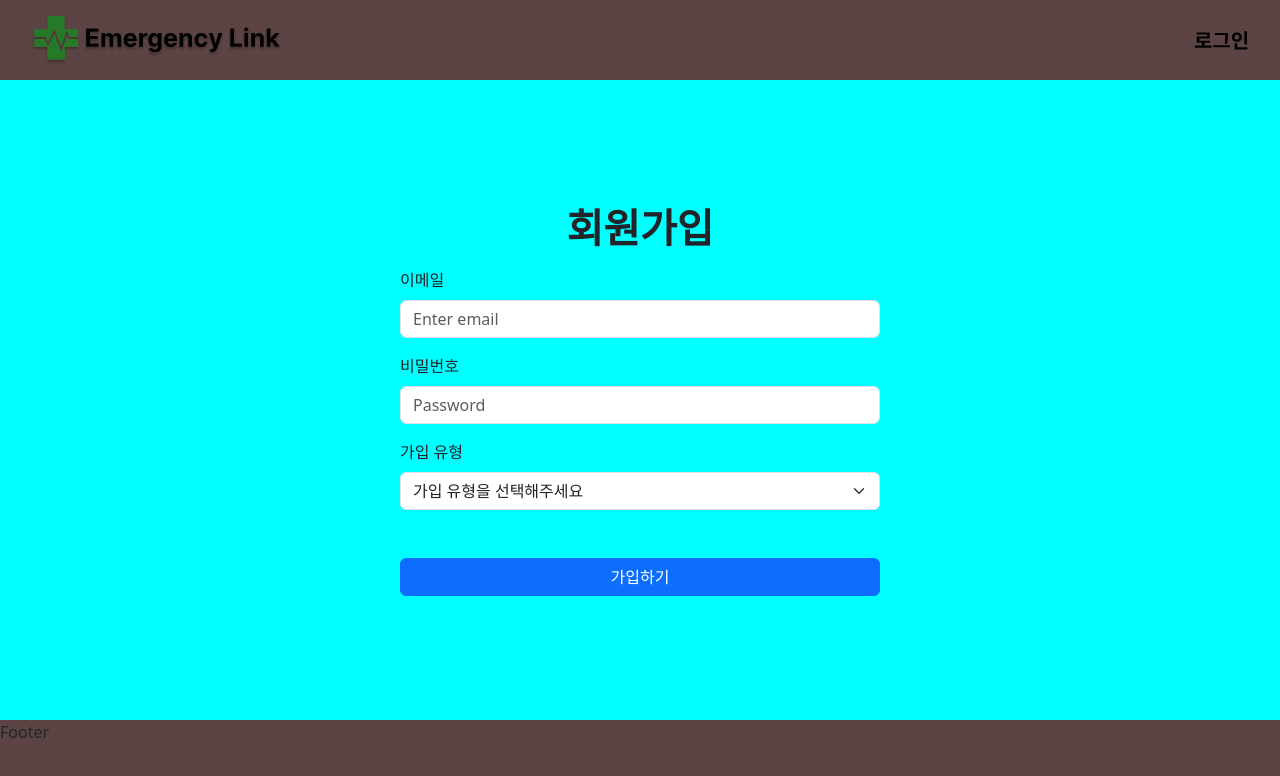
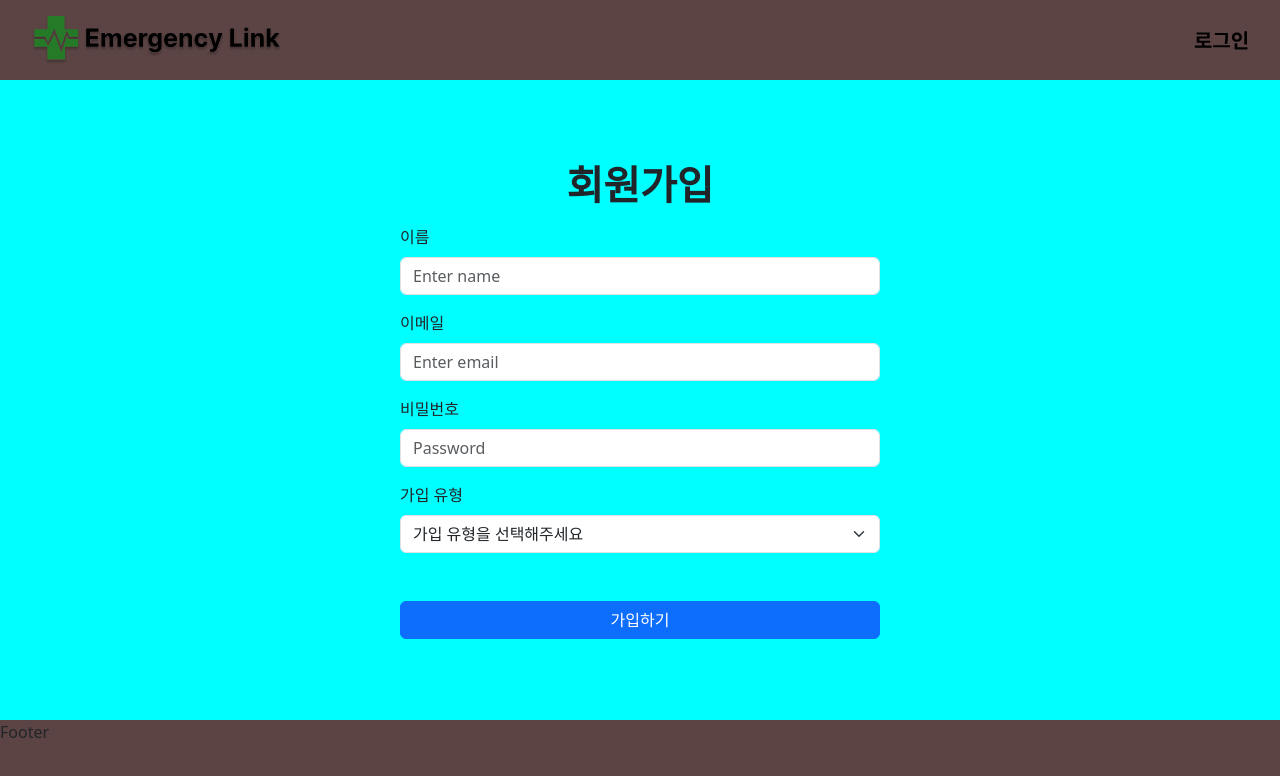
Before and after one commit to BeA-Pro/Emergency-Link, a React (Create React App) app in the folder el-front/: page /join in a window 1280 px wide. Shown: the top 776 px of the page. Built offline with nearby package versions, Linux system fonts and the light colour scheme; no server answers.

Commit message:
feat: webconfig front url 변경

```diff
--- a/el-front/src/apis/apis.ts
+++ b/el-front/src/apis/apis.ts
@@ -1,4 +1,4 @@
-import { LoginData, JoinData } from "@/types/Types";
+import { LoginData, UserInfoDto } from "@/types/Types";
 import axios from 'axios';
 
 const API_BASE_URL = process.env.REACT_APP_API_BASE_URL;
@@ -18,7 +18,7 @@ export const checkUser = async (token:String|null): Promise<number> =>{
   }
 }
 
-export const fetchJoinData = async (joinData: JoinData): Promise<String> => {
+export const fetchJoinData = async (joinData: UserInfoDto): Promise<String> => {
   try {
     const response = await axios.post(`${API_BASE_URL}/api/join`, joinData, {
       headers: {
--- a/el-front/src/pages/Join.tsx
+++ b/el-front/src/pages/Join.tsx
@@ -3,10 +3,11 @@ import styles from '@stylesPages/Join.module.scss';
 import { Form, Button } from 'react-bootstrap';
 import { useInput } from '@/hooks/customhooks';
 import { fetchJoinData } from '@/apis/apis';
-import { JoinData } from '@/types/Types';
+import { UserInfoDto } from '@/types/Types';
 import { useNavigate } from 'react-router-dom';
 
 const Join: React.FC = () => {
+  const [name, handleName, setName] = useInput<HTMLInputElement>('');
   const [email, handleEmail, setEmail] = useInput<HTMLInputElement>('');
   const [pwd, handlePwd, setPwd] = useInput<HTMLInputElement>('');
   const [category, handleCategory, setCategory] = useInput<HTMLSelectElement>('');
@@ -14,15 +15,17 @@ const Join: React.FC = () => {
   const navigate = useNavigate();
 
   useEffect(()=>{
+    setName('');
     setEmail('');
     setPwd('');
     setCategory('');
     setMessage('');
-  },[setEmail,setPwd,setCategory,setMessage])
+  },[setName,setEmail,setPwd,setCategory,setMessage])
 
   const handleSubmit = async (e: React.FormEvent<HTMLFormElement>) => {
     e.preventDefault();
-    const response = await fetchJoinData(new JoinData(email,pwd,parseInt(category,10)));
+    let response;
+    if(category === "2") response = await fetchJoinData(new UserInfoDto(email,pwd,name));
     if(response === 'success'){
       alert('회원가입 성공!');
       navigate('/');
@@ -34,6 +37,10 @@ const Join: React.FC = () => {
     <div className={styles.wrapper}>
       <Form className={`${styles.formWrapper} w-75 h-75`} onSubmit={handleSubmit}>
         <h1 className={`${styles.title} mb-3`}>회원가입</h1>
+        <Form.Group className="mb-3 w-50 w-sm-75" controlId="formBasicEmail">
+          <Form.Label>이름</Form.Label>
+          <Form.Control type="name" placeholder="Enter name" value={name} onChange={handleName} />
+        </Form.Group>
         <Form.Group className="mb-3 w-50 w-sm-75" controlId="formBasicEmail">
           <Form.Label>이메일</Form.Label>
           <Form.Control type="email" placeholder="Enter email" value={email} onChange={handleEmail} />
@@ -49,7 +56,6 @@ const Join: React.FC = () => {
             <option value="">가입 유형을 선택해주세요</option>
             <option value="1">병원</option>
             <option value="2">구급 대원</option>
-            <option value="3">일반인</option>
           </Form.Select>
 
         </Form.Group>
--- a/el-front/src/types/Types.ts
+++ b/el-front/src/types/Types.ts
@@ -8,14 +8,15 @@ export class LoginData {
   }
 }
 
-export class JoinData{
+export class UserInfoDto{
   private userId: string;
-  private pwd: string;
-  private category: number;
-  constructor( userId: string,pwd : string,category: number) {
+  private userPwd: string;
+  private userName: string;
+
+  constructor( userId: string,pwd : string, name: string) {
     this.userId = userId;
-    this.pwd = pwd;
-    this.category = category;
+    this.userPwd = pwd;
+    this.userName = name;
   }
 }
 
```
Also changed, not shown: 1 other file (tests, documents, lock files or other folders).
